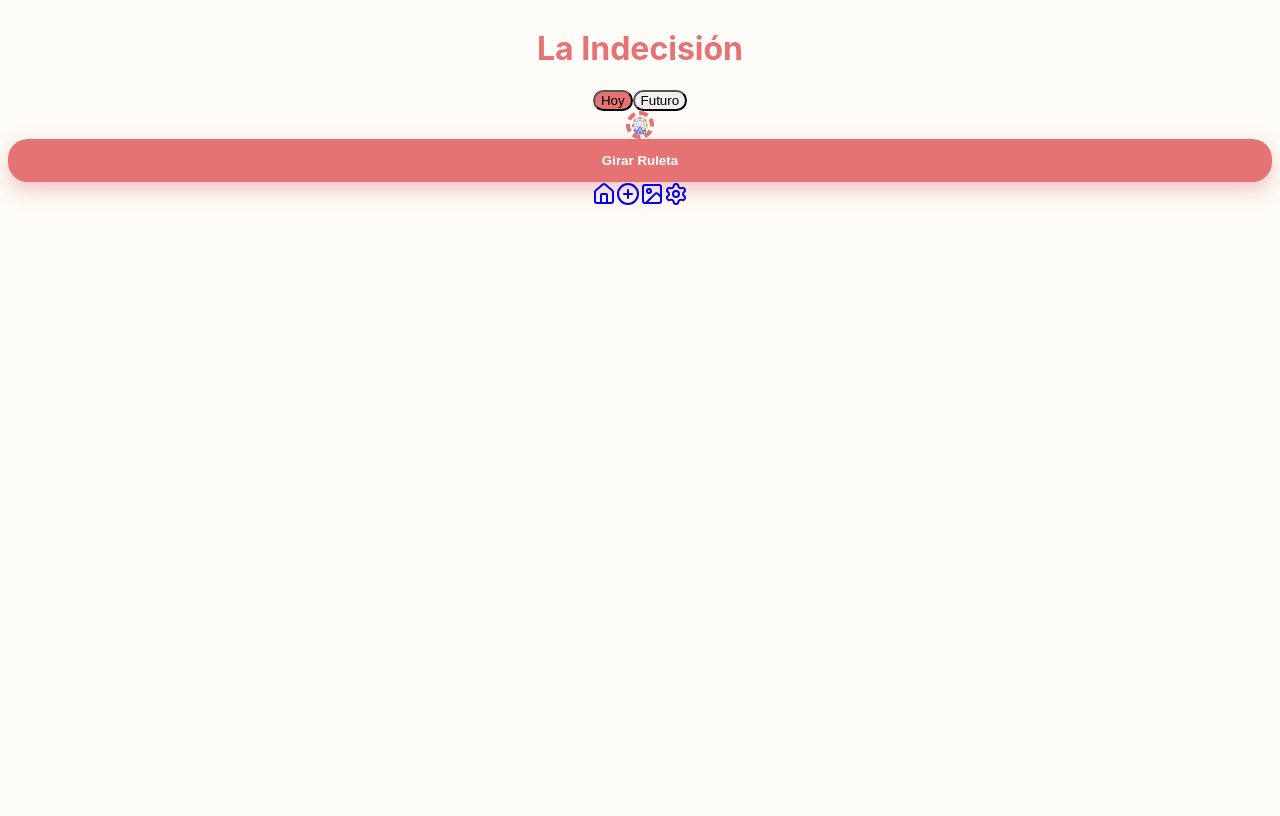
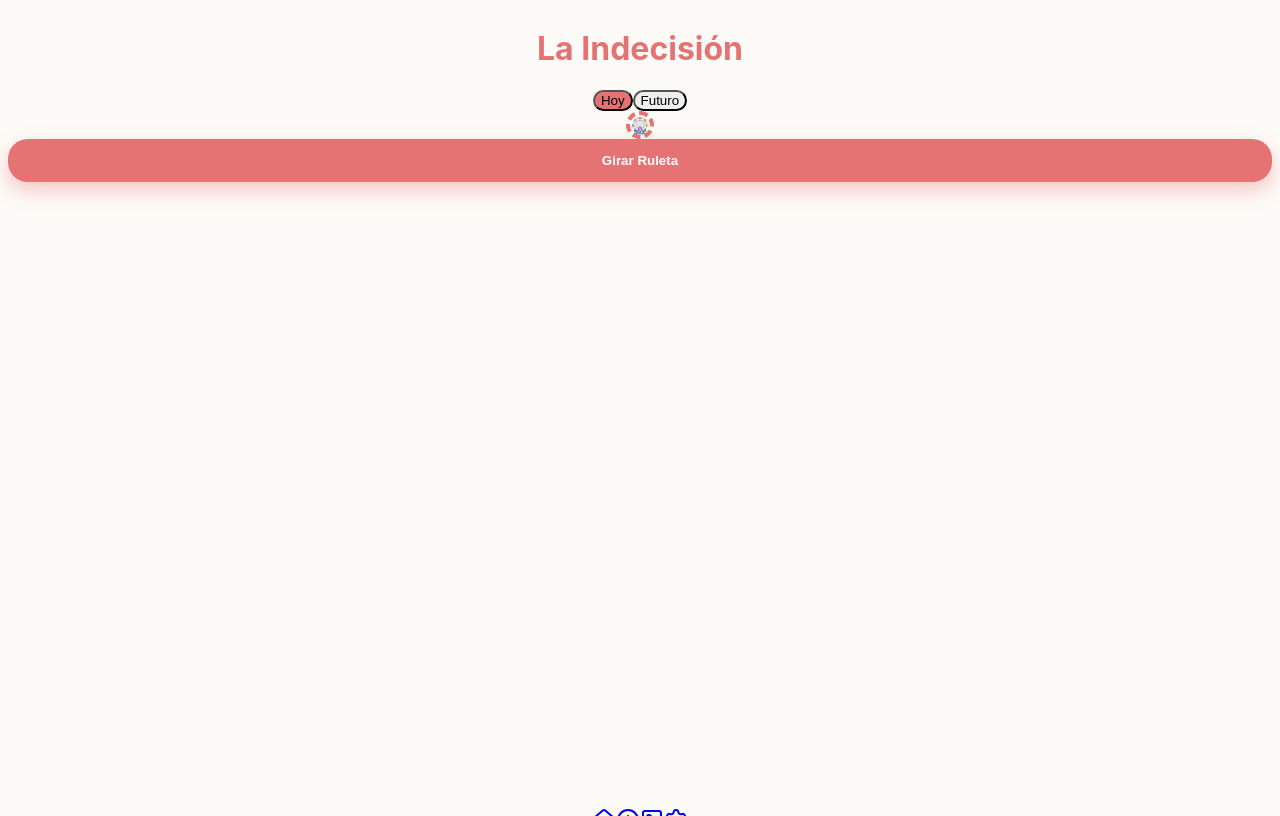
Before and after one commit to laucorosan-spec/la-indecision, a Next.js app: page / in a window 1280 px wide. Built offline with nearby package versions, Linux system fonts and the light colour scheme; no server answers; the database is empty.

Commit message:
Update layout.js

```diff
--- a/src/app/layout.js
+++ b/src/app/layout.js
@@ -1,16 +1,12 @@
 import './globals.css';
-import Navbar from '../components/Navbar';
-
-export const metadata = {
-  title: 'La Indecisión',
-  description: '¿Qué hacemos hoy?',
-};
+import Navbar from '@/components/Navbar';
 
 export default function RootLayout({ children }) {
   return (
     <html lang="es">
-      <body className="pb-24">
-        <main className="max-w-md mx-auto p-4 pt-8">
+      <body className="bg-[#fdfbf7]">
+        {/* Este 'max-w-md mx-auto' hace que parezca una App móvil en PC */}
+        <main className="max-w-md mx-auto min-h-screen px-6 pb-32 pt-8 relative">
           {children}
         </main>
         <Navbar />
```
